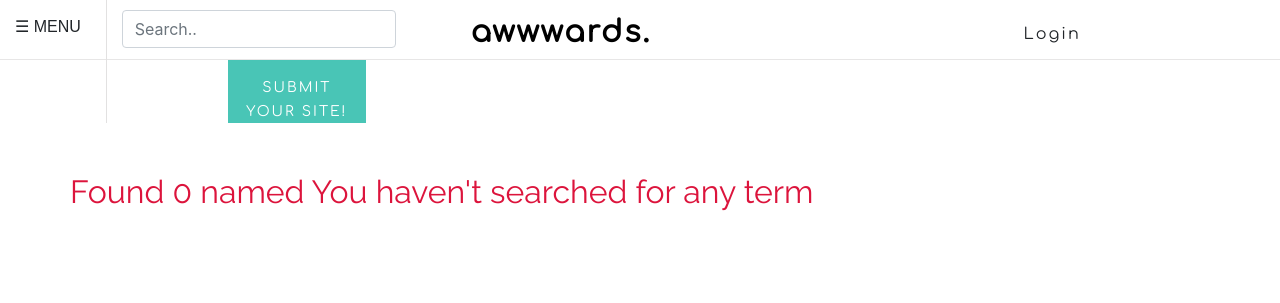
After one commit to KevinJared/Awwards, a Django app: page /search/ in a window 1280 px wide. The commit adds this page. Shown: the top 303 px of the page. Run offline with Django 3.2, Linux system fonts and the light colour scheme; some libraries are stand-ins or nearby versions; some web fonts are replaced.

Commit message:
search term

```diff
--- a/awwardsmain/templates/navbar.html
+++ b/awwardsmain/templates/navbar.html
@@ -46,7 +46,11 @@
                     </div>
                 </div>
             </div>
-            <div class="col-md-1"></div>
+            <div class="col-md-1" style="padding-top:10px;">
+                <form class="form-inline my-2 my-lg-0" role="search" action="{% url 'search_results' %}">
+                    <input type="text" class="form-control my-2 my-sm-0 search-input" name="search" placeholder="Search.." id="search">
+                </form>
+            </div>
             <div class="col-md-8" style=" padding-top:5px;text-align:center;font-family: 'Comfortaa', cursive; letter-spacing:2px;">
                 <div class="row">
                     <div class="col-md-10">
--- /dev/null
+++ b/awwardsmain/templates/search.html
@@ -0,0 +1,34 @@
+{%extends 'base.html'%}
+{% block content %}
+<link href="https://fonts.googleapis.com/css?family=Raleway" rel="stylesheet">
+<div class="container" style="font-size:14px; color:crimson; font-family: 'Raleway', sans-serif; margin-top:50px;">
+
+  <div class="row">
+    {% if user%}
+    <h2>Found {{ profile|length }} named {{message}}</h2>
+    {% else %}
+    <h2> There is no user by this name {{message}}</h2>
+    {% endif %}
+
+  </div>
+
+  <div class="row" style="font-family: 'Montserrat', sans-serif;">
+
+    {% for post in posts %}
+    <div class="col-md-6 col-lg-4">
+      <div class="card border-0 transform-on-hover">
+        <a class="lightbox" href="">
+          <a href="{%url 'profile' user_id%}"><img class="img-responsive" src="{{ user.profile.prof_pic.url }}" style="width:50px; border-radius:50%"></a>
+        </a>
+        <div class="card-body">
+          <a href="">
+            <h4>{{post.user}}</h4>
+          </a>
+          <p class="text-muted card-text">{{ post.caption }}</p>
+        </div>
+      </div>
+    </div>
+    {% endfor %}
+  </div>
+</div>
+{% endblock %}
--- a/awwardsmain/templates/vote.html
+++ b/awwardsmain/templates/vote.html
@@ -6,11 +6,8 @@
             <h5>Nominees</h5>
         </div>
         <div>
-            {% for post in posts %}
             <img src="{{post.image.url }}" alt="" width="100%" class="img-responsive">
-            {% endfor %}
         </div>
-
     </div>
 </div>
 {%endblock%}
--- a/awwardsmain/urls.py
+++ b/awwardsmain/urls.py
@@ -9,6 +9,7 @@
     url(r'^profile/(?P<user_id>\d+)?$', views.profile, name='profile'),
     url(r'^update/profile$', views.updateprofile, name='updateprofile'),
     url(r'^vote/(?P<post_id>\d+)?$', views.vote, name='vote'),
+    url(r'^search/', views.search_results, name='search_results')
 ]
 if settings.DEBUG:
     urlpatterns+=static(settings.MEDIA_URL, document_root = settings.MEDIA_ROOT)
--- a/awwardsmain/views.py
+++ b/awwardsmain/views.py
@@ -42,7 +42,7 @@
 @login_required(login_url='/accounts/login')
 def vote(request,post_id):
 
-	return render(request, 'vote.html')
+	return render(request, 'index.html',{"posts": posts})
 
 @login_required(login_url='/accounts/login/')
 def new_post(request):
@@ -58,3 +58,16 @@
     else:
         form = NewPostForm()
     return render(request, 'new_post.html', {"form":form})
+
+def search_results(request):
+
+    if 'profile' in request.GET and request.GET["profile"]:
+        search_term = request.GET.get("profile")
+        searched_profiles = Profile.search_by_user(search_term)
+        message = f"{search_term}"
+
+        return render(request, 'search.html',{"message":message,"profile": searched_profiles})
+
+    else:
+        message = "You haven't searched for any term"
+        return render(request, 'search.html',{"message":message})
```
Also changed, not shown: awwardsmain/migrations/0001_initial.py (deleted), awwardsmain/migrations/0002_auto_20181013_1638.py (deleted), awwardsmain/migrations/0003_auto_20181013_1639.py (deleted), awwardsmain/migrations/0004_auto_20181015_1159.py (deleted), awwardsmain/migrations/__init__.py (deleted).
